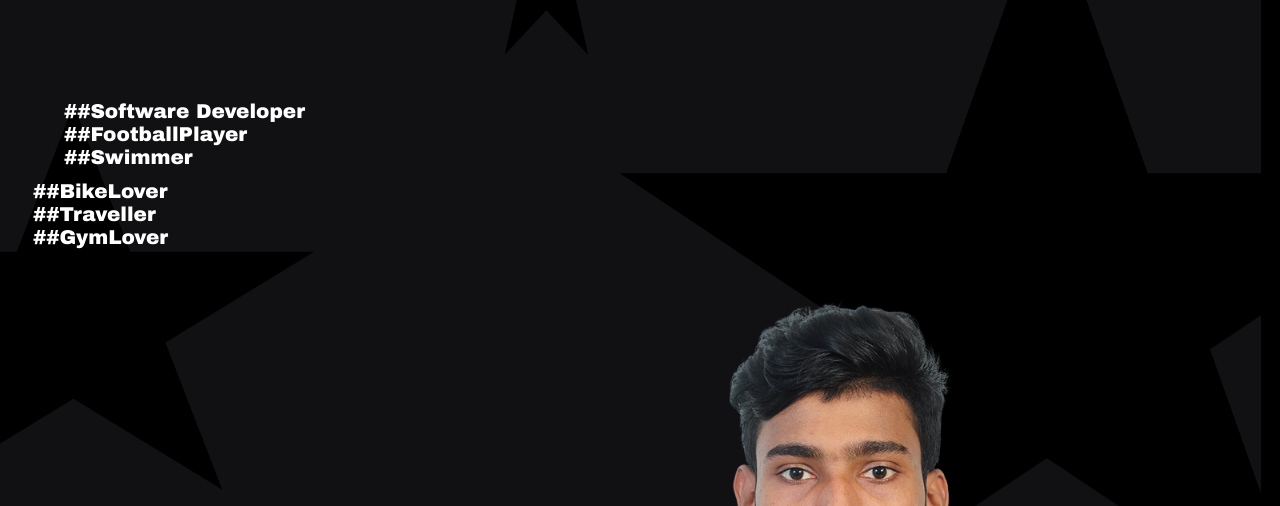
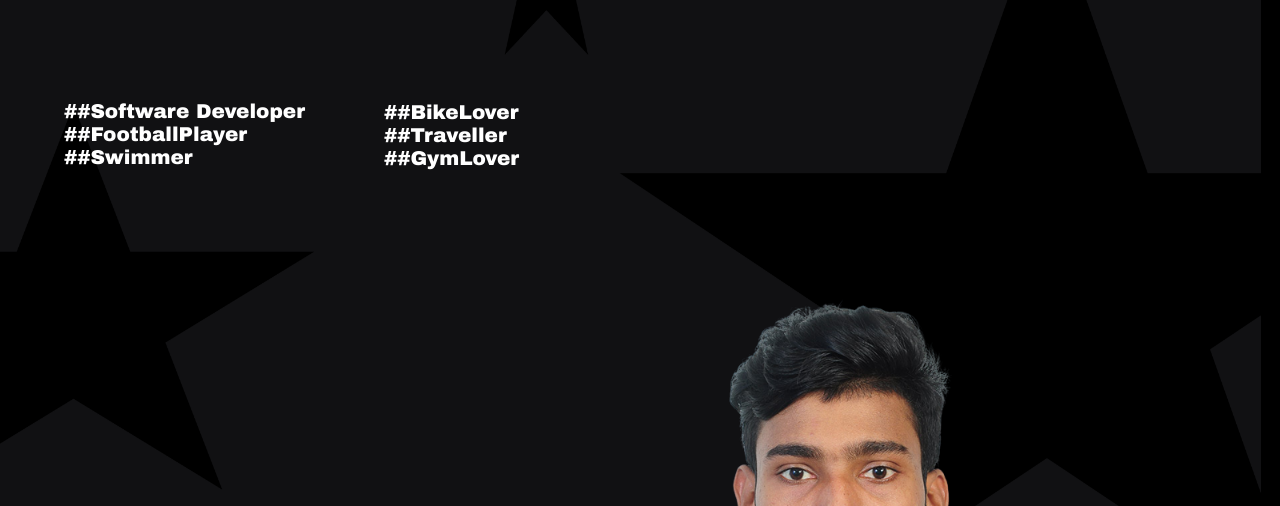
Before and after one commit to hansakam/MyPortfolio, a plain HTML site: page index.html in a window 1280 px wide. Shown: the part 294-800 px from the top of the page. Drawn offline with Linux system fonts and the light colour scheme.

Commit message:
add css file

```diff
--- a/index.html
+++ b/index.html
@@ -368,9 +368,10 @@
     <meta name="viewport"content="width=device-width initial-scale=3 minimum-scale=1 maxium-scale=2">
     <!--<meta http-equiv="refresh"content="3">-->
     <link rel="icon"content="slflaf.png">
-    <link href="css.css" rel="Stylesheet">
     <link rel="stylesheet" href="assest/normalize.css">
     <link rel="stylesheet" href="assest/responsive.css">
+    <link rel="stylesheet" href="css.css">
+
 
 </head>
 <body>
```
